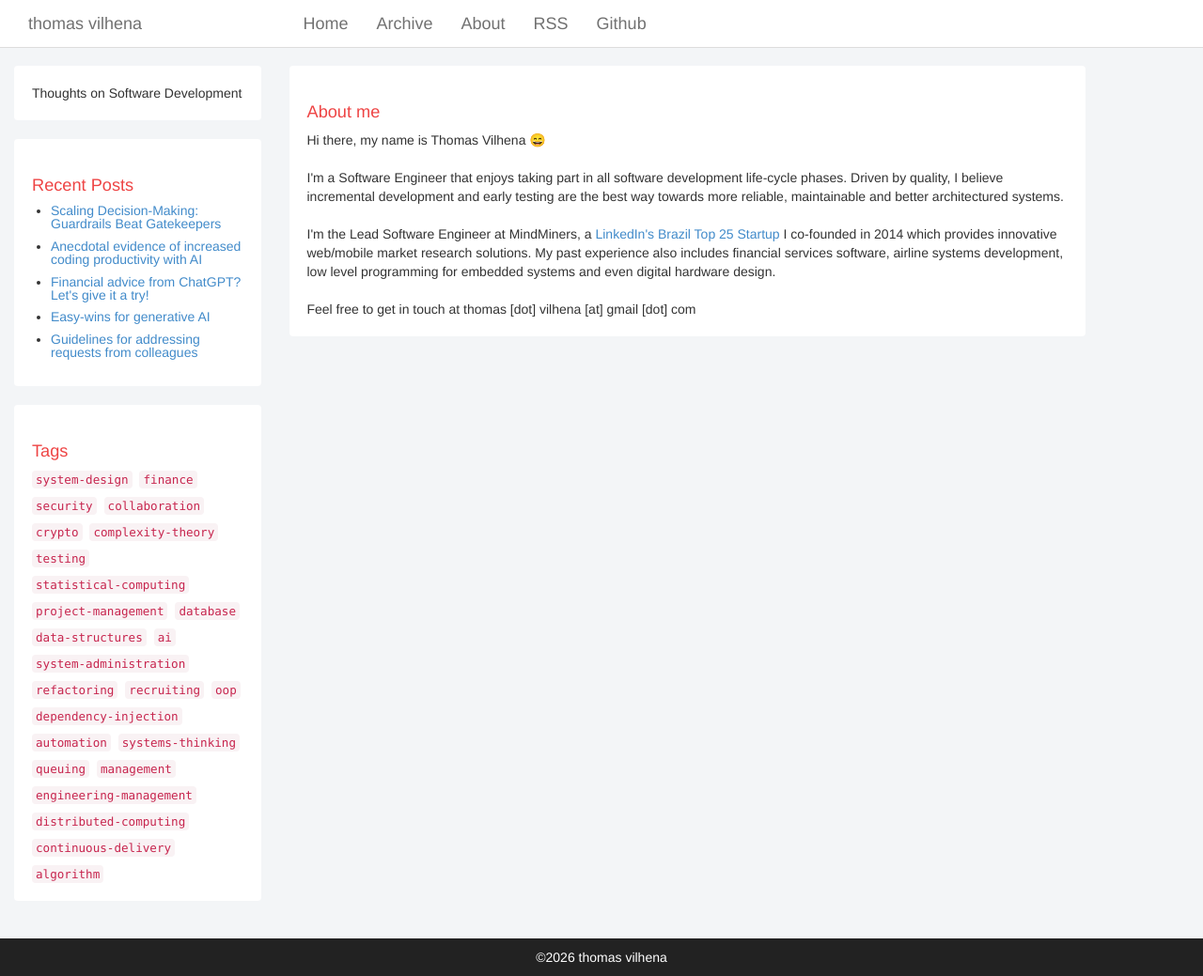
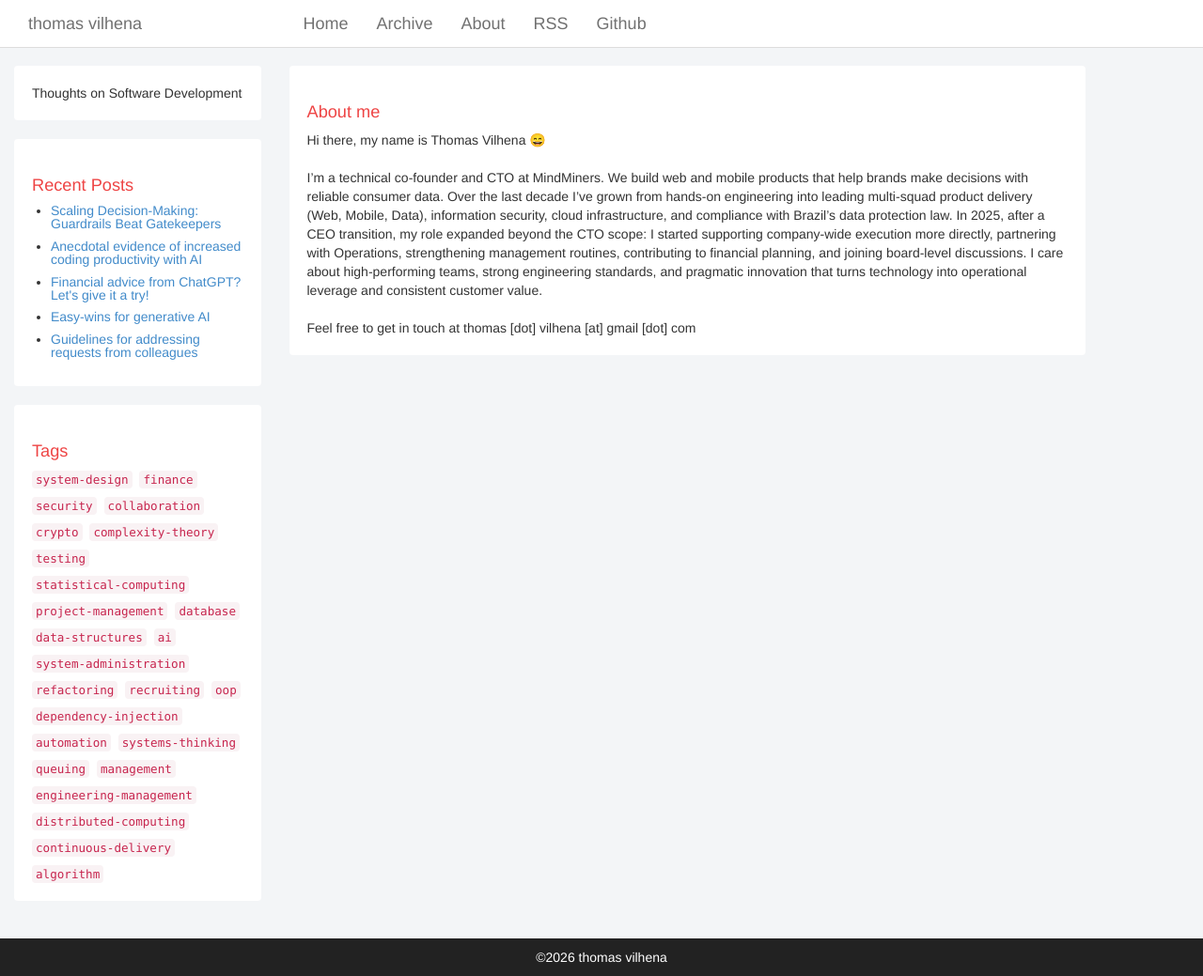
Before and after one commit to TCGV/blog, a Jekyll site: the page built from about.html, in a window 1280 px wide and 1039 px high. Shown: the whole window at 94% size. Built offline with Jekyll 4.4.1, drawn with Linux system fonts in a browser that asks for light colours.

Commit message:
Updating 'about.html'

```diff
--- a/about.html
+++ b/about.html
@@ -4,5 +4,5 @@ layout: default
 
 <div class="well">
     <h1>About me</h1>
-    <span>Hi there, my name is Thomas Vilhena 😄<br><br>I'm a Software Engineer that enjoys taking part in all software development life-cycle phases. Driven by quality, I believe incremental development and early testing are the best way towards more reliable, maintainable and better architectured systems.<br><br>I'm the Lead Software Engineer at MindMiners, a <a href="https://www.cnbc.com/2018/09/18/top-most-attractive-start-ups-brazil-sao-paulo-rio-brasilia-linkedin.html">LinkedIn's Brazil Top 25 Startup</a> I co-founded in 2014 which provides innovative web/mobile market research solutions. My past experience also includes financial services software, airline systems development, low level programming for embedded systems and even digital hardware design.<br><br>Feel free to get in touch at thomas [dot] vilhena [at] gmail [dot] com</span>
+    <span>Hi there, my name is Thomas Vilhena 😄<br><br>I’m a technical co-founder and CTO at MindMiners. We build web and mobile products that help brands make decisions with reliable consumer data. Over the last decade I’ve grown from hands-on engineering into leading multi-squad product delivery (Web, Mobile, Data), information security, cloud infrastructure, and compliance with Brazil’s data protection law. In 2025, after a CEO transition, my role expanded beyond the CTO scope: I started supporting company-wide execution more directly, partnering with Operations, strengthening management routines, contributing to financial planning, and joining board-level discussions. I care about high-performing teams, strong engineering standards, and pragmatic innovation that turns technology into operational leverage and consistent customer value.<br><br>Feel free to get in touch at thomas [dot] vilhena [at] gmail [dot] com</span>
 </div>
```
